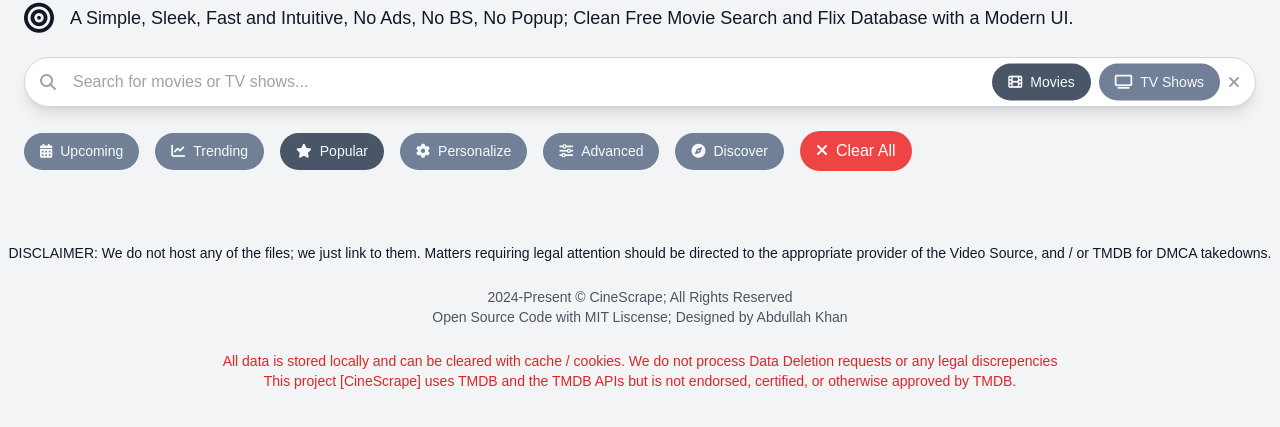
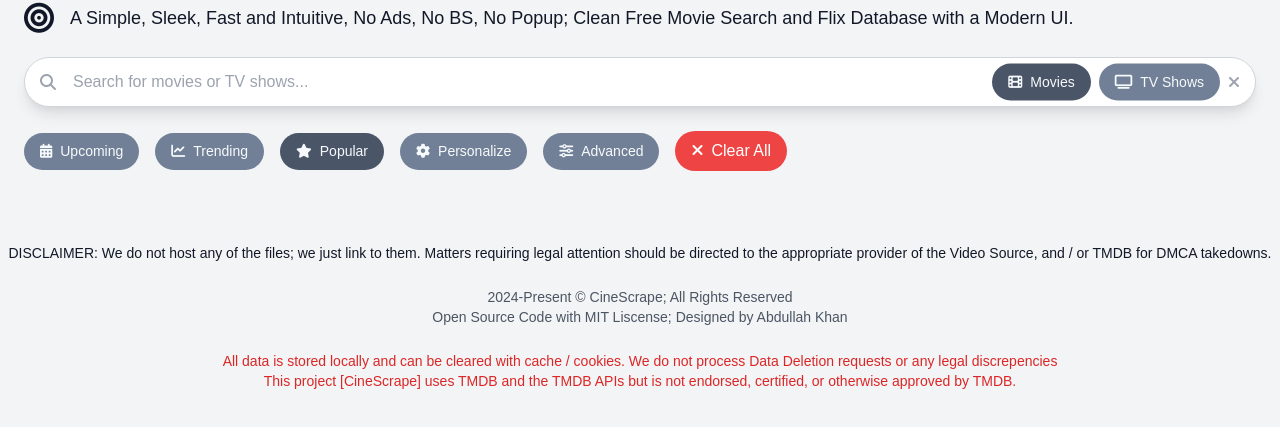
Before and after one commit to AbdullahDaGoat/CineScrape, a plain HTML site: page index.html in a window 1280 px wide. Shown: the part 77-504 px from the top of the page. Drawn offline with nearby package versions, Linux system fonts and the light colour scheme; no server answers.

Commit message:
Reoved Discovery put it in Future Plans

```diff
--- a/index.html
+++ b/index.html
@@ -120,7 +120,6 @@
       <button class="filter-btn bg-gray-200 dark:bg-gray-600 px-4 py-2 rounded-full" id="popular-filter"><i class="fas fa-star mr-2"></i>Popular</button>
       <button class="filter-btn bg-gray-200 dark:bg-gray-600 px-4 py-2 rounded-full" id="personalize-filter"><i class="fas fa-cog mr-2"></i>Personalize</button>
       <button class="filter-btn bg-gray-200 dark:bg-gray-600 px-4 py-2 rounded-full" id="advanced-filter"><i class="fas fa-sliders-h mr-2"></i>Advanced</button>
-      <button class="filter-btn bg-gray-200 dark:bg-gray-600 px-4 py-2 rounded-full" id="discover-filter"> <i class="fas fa-compass mr-2"></i>Discover</button>
       <button class="bg-red-500 text-white px-4 py-2 rounded-full" id="clear-filters"><i class="fas fa-times mr-2"></i>Clear All</button>
     </div>
 
```
Also changed, not shown: 1 other file.
